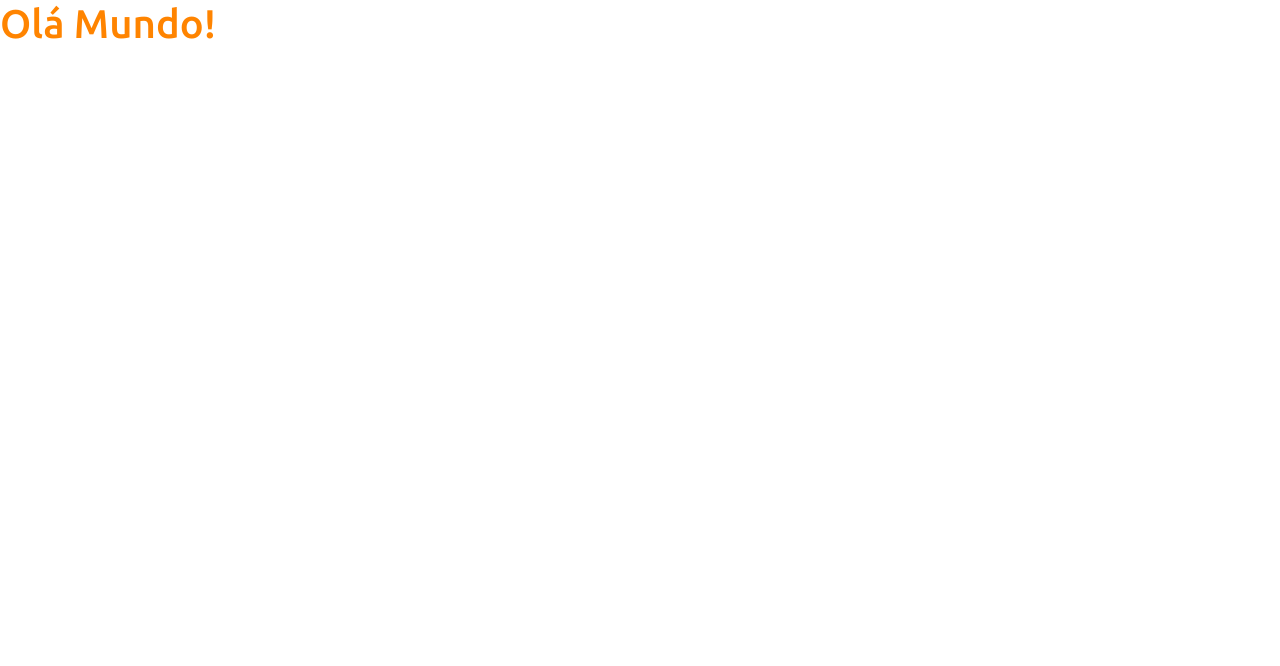
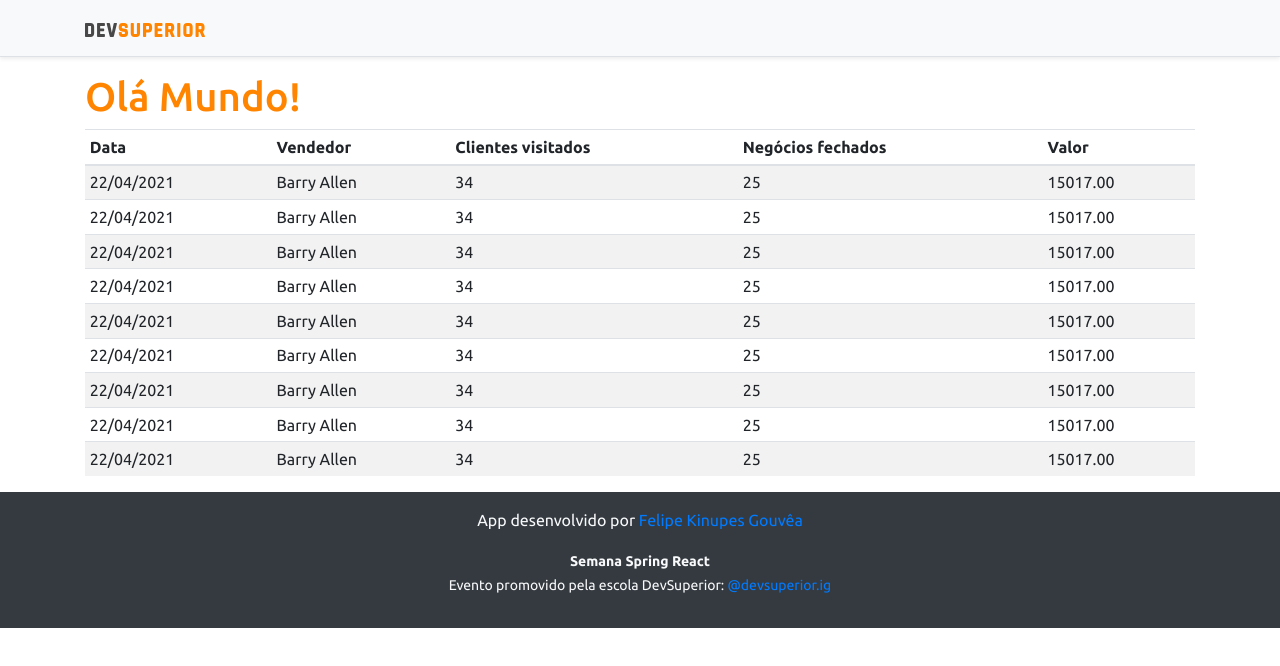
Before and after one commit to felipekgouvea/projeto-sds3, a React (Create React App) app in the folder frontend/: page / in a window 1280 px wide. Shown: the top 666 px of the page. Built offline with nearby package versions, Linux system fonts and the light colour scheme.

Commit message:
Componentes Básicos Staticos

```diff
--- a/frontend/src/App.tsx
+++ b/frontend/src/App.tsx
@@ -1,8 +1,17 @@
+import DataTable from "components/DataTable";
+import Footer from "components/Footer";
+import NavBar from "components/NavBar";
+
 function App() {
   return (
-   <div>
-     <h1 className='text-primary'>Olá Mundo!</h1>
-   </div>
+    <>
+      <NavBar />
+      <div className='container'>
+        <h1 className='text-primary '>Olá Mundo!</h1>
+        <DataTable/>
+      </div>
+      <Footer/>
+    </>
   );
 }
 
--- /dev/null
+++ b/frontend/src/components/DataTable/index.tsx
@@ -0,0 +1,84 @@
+const DataTable = () => {
+    return (
+        <div className="table-responsive">
+            <table className="table table-striped table-sm">
+                <thead>
+                    <tr>
+                        <th>Data</th>
+                        <th>Vendedor</th>
+                        <th>Clientes visitados</th>
+                        <th>Negócios fechados</th>
+                        <th>Valor</th>
+                    </tr>
+                </thead>
+                <tbody>
+                    <tr>
+                        <td>22/04/2021</td>
+                        <td>Barry Allen</td>
+                        <td>34</td>
+                        <td>25</td>
+                        <td>15017.00</td>
+                    </tr>
+                    <tr>
+                        <td>22/04/2021</td>
+                        <td>Barry Allen</td>
+                        <td>34</td>
+                        <td>25</td>
+                        <td>15017.00</td>
+                    </tr>
+                    <tr>
+                        <td>22/04/2021</td>
+                        <td>Barry Allen</td>
+                        <td>34</td>
+                        <td>25</td>
+                        <td>15017.00</td>
+                    </tr>
+                    <tr>
+                        <td>22/04/2021</td>
+                        <td>Barry Allen</td>
+                        <td>34</td>
+                        <td>25</td>
+                        <td>15017.00</td>
+                    </tr>
+                    <tr>
+                        <td>22/04/2021</td>
+                        <td>Barry Allen</td>
+                        <td>34</td>
+                        <td>25</td>
+                        <td>15017.00</td>
+                    </tr>
+                    <tr>
+                        <td>22/04/2021</td>
+                        <td>Barry Allen</td>
+                        <td>34</td>
+                        <td>25</td>
+                        <td>15017.00</td>
+                    </tr>
+                    <tr>
+                        <td>22/04/2021</td>
+                        <td>Barry Allen</td>
+                        <td>34</td>
+                        <td>25</td>
+                        <td>15017.00</td>
+                    </tr>
+                    <tr>
+                        <td>22/04/2021</td>
+                        <td>Barry Allen</td>
+                        <td>34</td>
+                        <td>25</td>
+                        <td>15017.00</td>
+                    </tr>
+                    <tr>
+                        <td>22/04/2021</td>
+                        <td>Barry Allen</td>
+                        <td>34</td>
+                        <td>25</td>
+                        <td>15017.00</td>
+                    </tr>
+                </tbody>
+            </table>
+        </div>
+    );
+}
+
+export default DataTable;
--- /dev/null
+++ b/frontend/src/components/Footer/index.tsx
@@ -0,0 +1,15 @@
+const Footer = () => {
+    return (
+        <div>
+            <footer className="footer mt-auto py-3 bg-dark">
+                <div className="container">
+                    <p className="text-light">App desenvolvido por <a href="https://github.com/felipekgouvea" target="_blank" rel="noreferrer">Felipe Kinupes Gouvêa</a></p>
+                    <p className="text-light"><small><strong>Semana Spring React</strong><br />
+      Evento promovido pela escola DevSuperior: <a href="https://instagram.com/devsuperior.ig" target="_blank" rel="noreferrer">@devsuperior.ig</a></small></p>
+                </div>
+            </footer>
+        </div>
+    );
+}
+
+export default Footer;
--- /dev/null
+++ b/frontend/src/components/NavBar/index.tsx
@@ -0,0 +1,15 @@
+ import ImgDsDark from 'assets/img/ds_dark.svg';
+
+const NavBar = () => {
+    return (
+        <div className="d-flex flex-column flex-md-row align-items-center p-3 px-md-4 mb-3 bg-light border-bottom shadow-sm">
+            <div className="container">
+                <nav className="my-2 my-md-0 mr-md-3">
+                    <img src={ImgDsDark} alt="DevSuperior" width="120" />
+                </nav>
+            </div>
+        </div>
+    );
+}
+
+export default NavBar;
```
Also changed, not shown: frontend/src/assets/img/ds_dark.svg (added).
